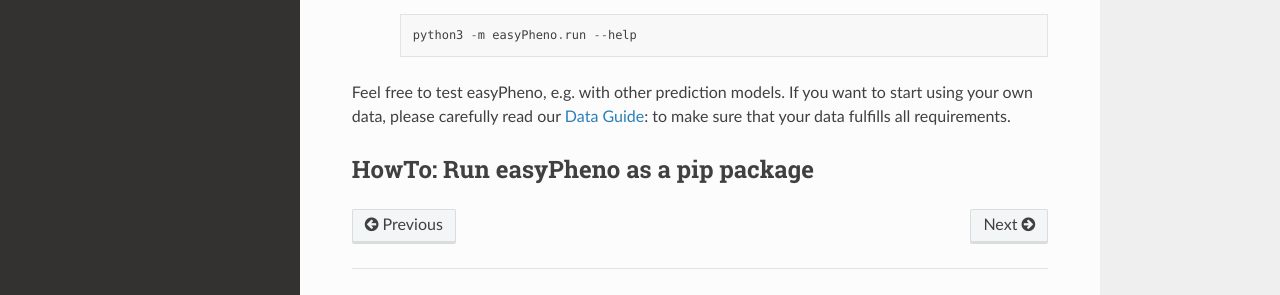
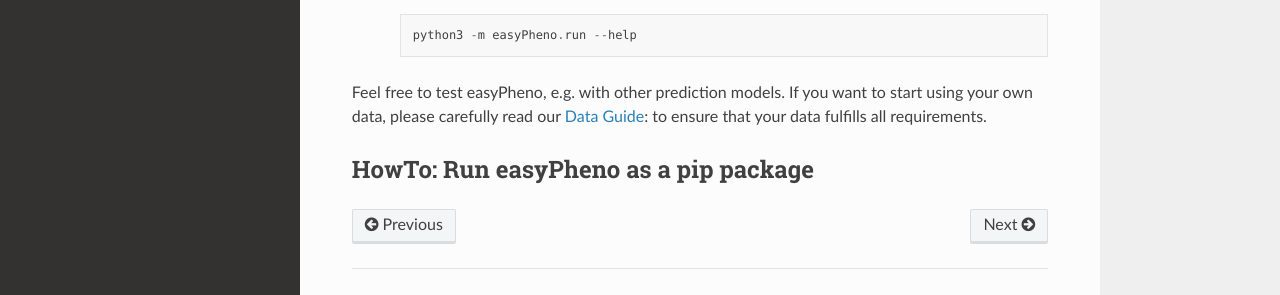
Before and after one commit to grimmlab/easyPheno, a Sphinx documentation site: the page built from docs/source/tutorials.rst, in a window 1280 px wide and 1143 px high. Shown: the part 769-1064 px from the top of the window. Built offline with Sphinx 7.4.7 and the Read the Docs theme 2.0.0, drawn with Linux system fonts in a browser that asks for light colours.

Commit message:
rtd doku update

```diff
--- a/docs/source/tutorials.rst
+++ b/docs/source/tutorials.rst
@@ -31,7 +31,7 @@ to start it in interactive mode again. If you did not create a container yet, go
         python3 -m easyPheno.run --help
 
 Feel free to test easyPheno, e.g. with other prediction models.
-If you want to start using your own data, please carefully read our :ref:`Data Guide`: to make sure that your data fulfills all requirements.
+If you want to start using your own data, please carefully read our :ref:`Data Guide`: to ensure that your data fulfills all requirements.
 
 HowTo: Run easyPheno as a pip package
 ------------------------------------------
```
